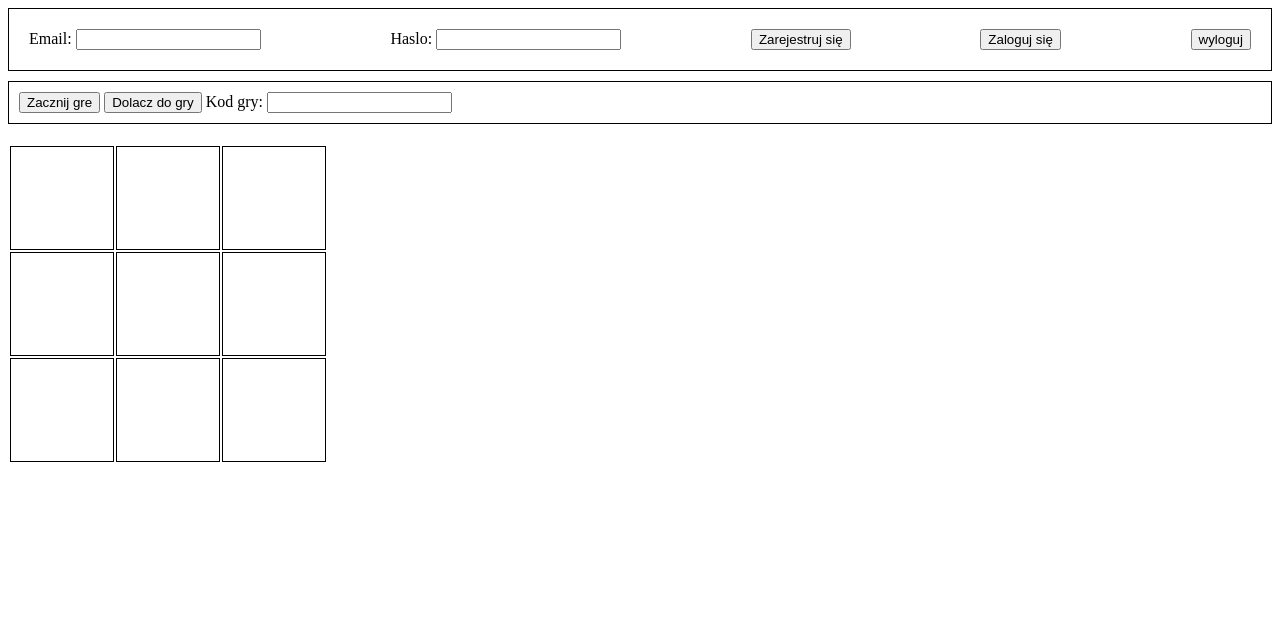
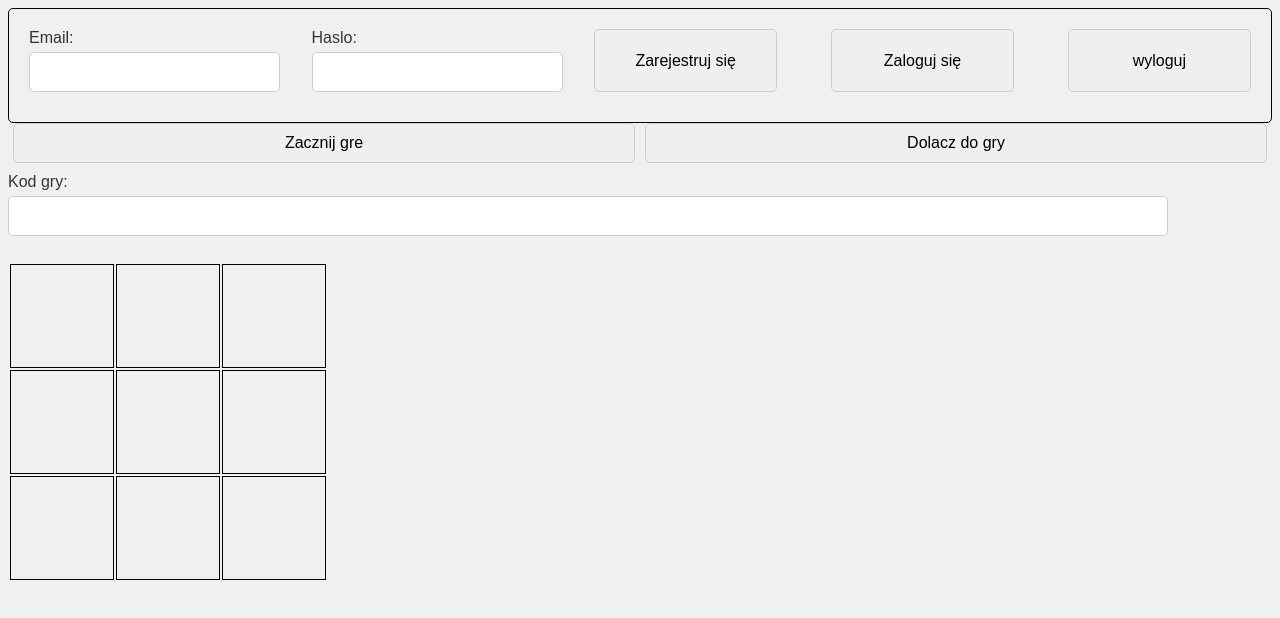
Before and after one commit to VVlktor/Online-tic-tac-toe, a plain HTML site: page index.html in a window 1280 px wide. Drawn offline with Linux system fonts and the light colour scheme; no server answers.

Commit message:
Refaktoryzacja i początek prac nad stylami

```diff
--- a/index.html
+++ b/index.html
@@ -4,14 +4,7 @@
     <meta charset="UTF-8">
     <meta name="viewport" content="width=device-width, initial-scale=1.0">
     <title>Tic tac toe</title>
-    <style>
-        td {
-            width: 100px;
-            height: 100px;
-            text-align: center;
-            border: 1px solid black;
-        }
-    </style>
+    <link rel="stylesheet" href="style.css">
     <script type="module">
         import { initializeApp } from "https://www.gstatic.com/firebasejs/10.12.0/firebase-app.js";
         import { getAnalytics } from "https://www.gstatic.com/firebasejs/10.12.0/firebase-analytics.js";
@@ -85,22 +78,17 @@
                 ShowError("Zaloguj sie lub zarejestruj!");
                 return;
             }
-            var generatedCode="";
-            const charset = 'abcdefghijklmnopqrstuvwxyz0123456789';
+            const charset='abcdefghijklmnopqrstuvwxyz0123456789';
             for (let i = 0; i < 6; i++) {
-                generatedCode += charset.charAt(Math.floor(Math.random() * charset.length));
+                CodeOfGame += charset.charAt(Math.floor(Math.random() * charset.length));
             }
-            const database = getDatabase(app);
-            const reference = ref(database, 'games/' + generatedCode);
-            set(reference, {
-                fields: "000000000"
-            });
-            document.getElementById("wygenerowanyCode").textContent="Twoj kod gry: " + generatedCode;
+            UpdateDatabase();
+            document.getElementById("wygenerowanyCode").textContent="Twoj kod gry: " + CodeOfGame;
             document.getElementById("joiningMenu").style.display="none";
             document.getElementById("czyjRuch").textContent="Twój ruch!";
             myChar="X";
             isItMyTurn=true;
-            watchGame(generatedCode);
+            watchGame();
         }
 
         const joinGame = async() => {
@@ -108,16 +96,15 @@
                 ShowError("Zaloguj sie lub zarejestruj!");
                 return;
             }
-            var gameCode = document.getElementById("JoinGameInput").value;
+            CodeOfGame = document.getElementById("JoinGameInput").value;
             const dbRef = ref(getDatabase(app));
-            get(child(dbRef, 'games/' + gameCode)).then((snapshot)=>{
+            get(child(dbRef, 'games/' + CodeOfGame)).then((snapshot)=>{
                 if(snapshot.exists() && snapshot.val().fields != undefined){
                     document.getElementById("joiningMenu").style.display="none";
-                    console.log(snapshot.val().fields);
                     myChar="O";
                     isItMyTurn=false;
                     document.getElementById("czyjRuch").textContent="Ruch przeciwnika!";
-                    watchGame(gameCode);
+                    watchGame();
                 }
                 else{
                     ShowError("Błędny kod gry!");
@@ -141,18 +128,14 @@
             return '0';
         }
 
-        function watchGame(gameCode){
-            document.getElementById("joinGameButton").disabled=true;
-            document.getElementById("generateCodeButton").disabled=true;
+        function watchGame(){
             const db = getDatabase(app);
-            CodeOfGame=gameCode;
-            const distanceRef = ref(db, 'games/' + gameCode);
+            const distanceRef = ref(db, 'games/' + CodeOfGame);
             AddEventListeners();
             onValue(distanceRef, (snapshot) => {
                 if(gameEnded)
                     return;
                 var whoWon=CheckWin(snapshot.val().fields);
-                console.log(whoWon);
                 if(whoWon=='X' || whoWon=='O'){
                     gameEnded=true;
                     document.getElementById("czyjRuch").textContent="Wygrywa " + whoWon;
@@ -177,8 +160,8 @@
         const HandleGameClick = (whichField) =>{
             if(isItMyTurn && document.getElementById(whichField).textContent==="" && !gameEnded){
                 document.getElementById(whichField).textContent=myChar;
+                document.getElementById("czyjRuch").textContent="Ruch przeciwnika!";
                 var newBoard="";
-                document.getElementById("czyjRuch").textContent="Ruch przeciwnika!";
                 for(let i =0; i<9; i++){
                     if(i==whichField)
                         newBoard+=myChar;
@@ -187,7 +170,6 @@
                 }
                 GameFields=newBoard;
                 isItMyTurn=false;
-                console.log(GameFields);
                 UpdateDatabase();
             }
         }
@@ -217,8 +199,8 @@
 
 </head>
 <body>
-    <div style="display: inline-flex; width:100%">
-        <div style="justify-content: space-between; display: flex; border: 1px solid black; padding: 20px; width: 100%;">
+    <div id="loginFormWrapper">
+        <div id="loginForm">
             <div>
                 <label for="userEmail">Email:</label>
                 <input type="text" id="userEmail">
@@ -232,16 +214,16 @@
             <button id="logOutUser">wyloguj</button>
         </div>
     </div>
-    <div id="joiningMenu" style=" border: 1px solid black; padding: 10px; margin-top: 10px;">
-        <button id="generateCodeButton">Zacznij gre</button>
-        <button id="joinGameButton">Dolacz do gry</button>
+    <div id="joiningMenu">
+        <div id="joiningMenuButtons">
+            <button id="generateCodeButton">Zacznij gre</button>
+            <button id="joinGameButton">Dolacz do gry</button>
+        </div>
         <label for="JoinGameInput">Kod gry:</label>
-        <input type="text" id="JoinGameInput">
+        <input type="text" id="JoinGameInput"><br>
         <p id="errorJoining" style="display:none;">Error!</p>
     </div>
-    <div style="font-size: 20px; margin-top: 20px;" id="wygenerowanyCode"></div>
-
-    <p id="testDaneZBazy"></p>
+    <div id="wygenerowanyCode"></div>
 
     <p id="czyjRuch"></p>
 
--- /dev/null
+++ b/style.css
@@ -0,0 +1,75 @@
+td {
+    width: 100px;
+    height: 100px;
+    text-align: center;
+    border: 1px solid black;
+    font-size: 24px;
+}
+
+body {
+    font-family: Arial, sans-serif;
+    background-color: #f0f0f0;
+    color: #333;
+}
+
+label {
+    display: block;
+    margin-bottom: 5px;
+}
+
+input{
+    width:100%;
+    padding: 10px;
+    margin-bottom: 10px;
+    border-radius: 5px;
+    border: 1px solid #ccc;
+    font-size: 16px;
+}
+
+#loginFormWrapper{
+    display: inline-flex;
+    width:100%;
+}
+
+#JoinGameInput{
+    width:90%;
+    padding: 10px;
+    margin-bottom: 10px;
+    border-radius: 5px;
+    border: 1px solid #ccc;
+    font-size: 16px;
+}
+
+button {
+    padding: 10px;
+    width:15%;
+    margin-bottom: 10px;
+    border-radius: 5px;
+    border: 1px solid #ccc;
+    font-size: 16px;
+}
+
+#joiningMenuButtons{
+    display:flex;
+}
+
+#joiningMenu  button {
+    padding: 10px;
+    width:50%;
+    margin-bottom: 10px;
+    border-radius: 5px;
+    border: 1px solid #ccc;
+    font-size: 16px;
+    margin-left: 5px;
+    margin-right: 5px;
+}
+
+
+#loginForm{
+    justify-content: space-between;
+    display: flex;
+    border: 1px solid black;
+    padding: 20px;
+    width: 100%;
+    border-radius: 5px;
+}
```
